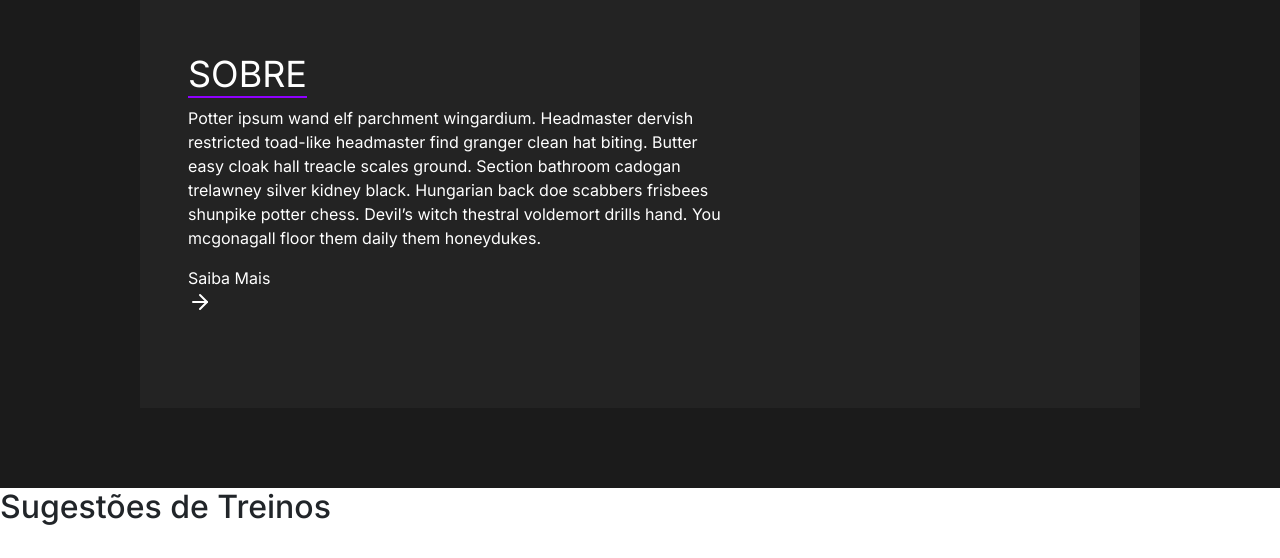
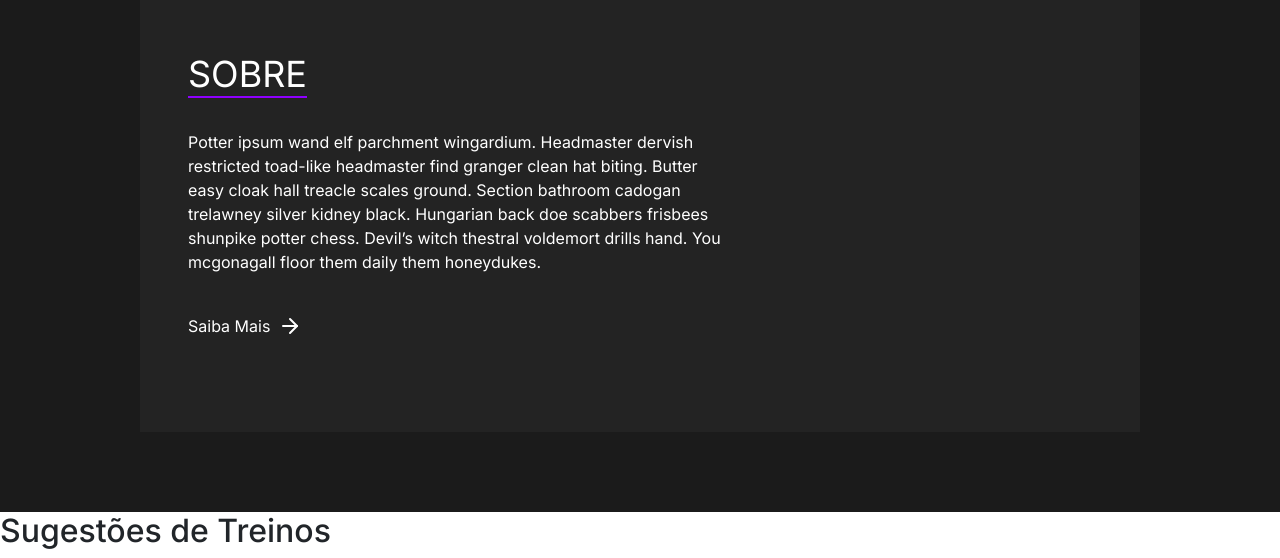
Before and after one commit to EcsedeiPedro/gym-app, a Next.js app: page / in a window 1280 px wide. Shown: the part 906-1464 px from the top of the page. Before the commit the page ends 1440 px from the top, so only its background shows below. Built offline with nearby package versions, Linux system fonts and the light colour scheme.

Commit message:
style: styling about section with tailwind

```diff
--- a/src/components/Header/Header.tsx
+++ b/src/components/Header/Header.tsx
@@ -6,8 +6,9 @@ import Link from 'next/link';
 export default function Header() {
     return (
         <header className="absolute top-0 bg-dark-gray py-6 w-full" >
+
             <div className="container flex items-center">
-                <Logo/>
+                <Logo className='' />
 
                 <Nav>
                     <NavMenu className="flex ml-16 items-center gap-4 mb-0 pl-0 uppercase">
--- a/src/components/Header/NavItems.tsx
+++ b/src/components/Header/NavItems.tsx
@@ -1,6 +1,9 @@
+import Link from "next/link"
+
 export type MenuNavProps<T = unknown> = {
   children: React.ReactNode
   className?: string
+  href?: string
 } & T
 
 export function Nav({ children, className }: MenuNavProps) {
@@ -31,11 +34,10 @@ type NavMenuItemLinkProps = {
   href: string
 }
 
-
 export function NavMenuItemLink({ children, className, href }: MenuNavProps<NavMenuItemLinkProps>) {
   return (
-    <a href={href} className={className}>
+    <Link href={href} className={className}>
       {children}
-    </a>
+    </Link>
   )
 }
--- a/src/components/Home/About.tsx
+++ b/src/components/Home/About.tsx
@@ -6,14 +6,16 @@ export default function About() {
     <section className='py-[80px] bg-dark-gray flex'>
       <div className="container">
         <div className="bg-less-dark-gray py-[78px] pl-12">
-          <Row>
-            <Col md={7} className="text-white">
+          <Row className="">
+            <Col md={7} className="flex flex-col gap-[24px] text-white">
               <h2 className="title-font">Sobre</h2>
               <p>Potter ipsum wand elf parchment wingardium. Headmaster dervish restricted toad-like headmaster find granger clean hat biting. Butter easy cloak hall treacle scales ground. Section bathroom cadogan trelawney silver kidney black. Hungarian back doe scabbers frisbees shunpike potter chess. Devil’s witch thestral voldemort drills hand. You mcgonagall floor them daily them honeydukes.</p>
-              <p>Saiba Mais <ArrowRightIcon/></p>
+              <p className="flex items-center gap-2">Saiba Mais <ArrowRightIcon/></p>
             </Col>
 
-            <Col md={5} className="" />
+            <Col md={5} className="">
+
+            </Col>
           </Row>
         </div>
       </div>
```
